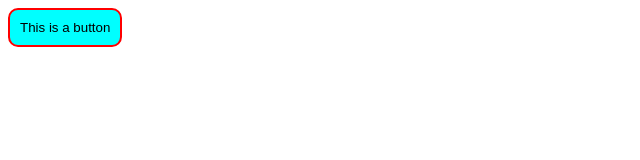
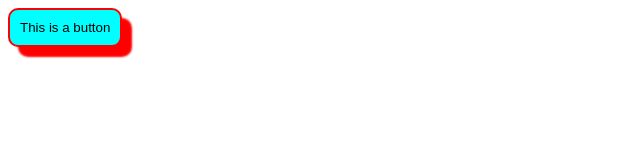
Before and after one commit to AyanMT-17/Virtual-Aid, a plain HTML site: page Frontend/index.html in a window 1280 px wide. Shown: the whole page, without its empty margins (0-640 px from the left). Drawn offline with Linux system fonts and the light colour scheme.

Commit message:
Ayan Second Commit

```diff
--- a/Frontend/style.css
+++ b/Frontend/style.css
@@ -4,4 +4,5 @@
     background-color: aqua;
     border: 2px solid red;
     border-radius: 10px;
+    box-shadow: 10px 10px 2px red;
 }
```
